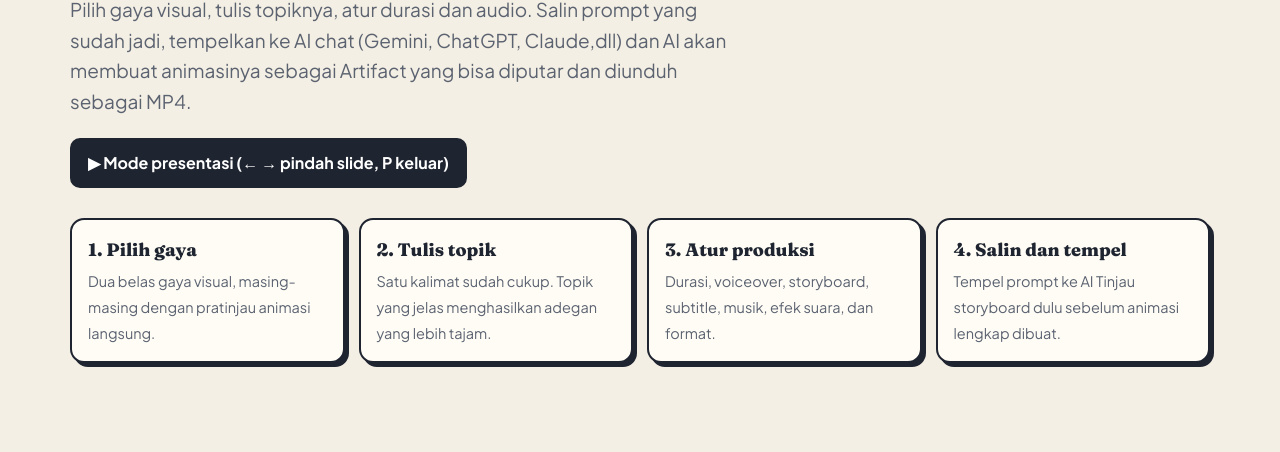
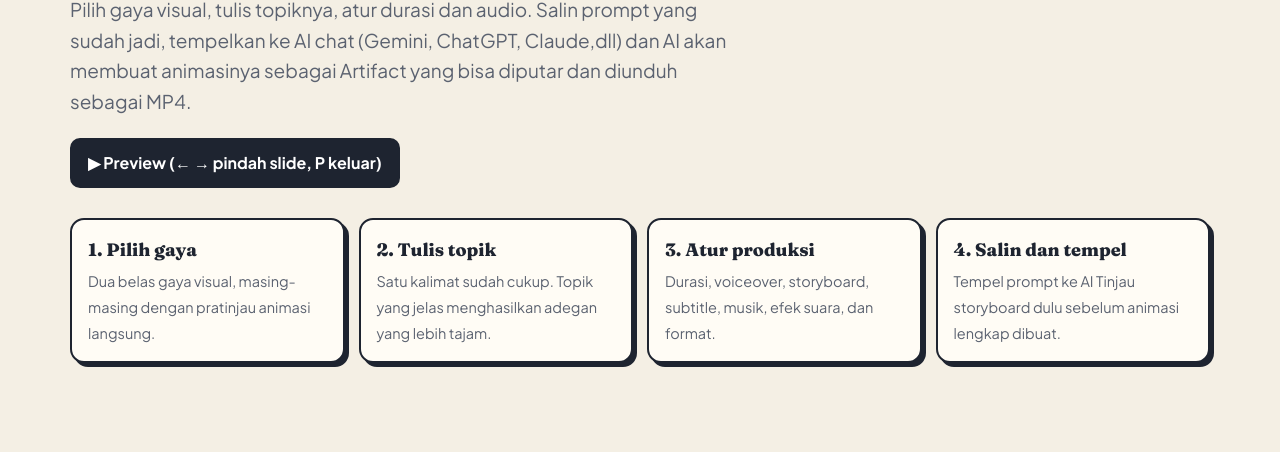
Before and after one commit to labsdigital/labsdigital.github.io, a plain HTML site: page studio-motion/index.html in a window 1280 px wide. Shown: the part 307-759 px from the top of the page. Drawn offline with Linux system fonts and the light colour scheme; animation ran at ten frames a second.

Commit message:
Change button text from 'Mode presentasi' to 'Preview'

```diff
--- a/studio-motion/index.html
+++ b/studio-motion/index.html
@@ -73,7 +73,7 @@ body.presenting .wrap{display:none!important}
   <span class="kicker">Studio Motion Graphics</span>
   <h1>Ubah topikmu menjadi video animasi yang menarik</h1>
   <p class="lead">Pilih gaya visual, tulis topiknya, atur durasi dan audio. Salin prompt yang sudah jadi, tempelkan ke AI chat (Gemini, ChatGPT, Claude,dll) dan AI akan membuat animasinya sebagai Artifact yang bisa diputar dan diunduh sebagai MP4.</p>
-  <div class="row" style="margin-top:22px"><button class="btn" id="present" type="button">▶ Mode presentasi (← → pindah slide, P keluar)</button></div>
+  <div class="row" style="margin-top:22px"><button class="btn" id="present" type="button">▶ Preview (← → pindah slide, P keluar)</button></div>
   <ol class="steps">
     <li><b>1. Pilih gaya</b><span>Dua belas gaya visual, masing-masing dengan pratinjau animasi langsung.</span></li>
     <li><b>2. Tulis topik</b><span>Satu kalimat sudah cukup. Topik yang jelas menghasilkan adegan yang lebih tajam.</span></li>
```
